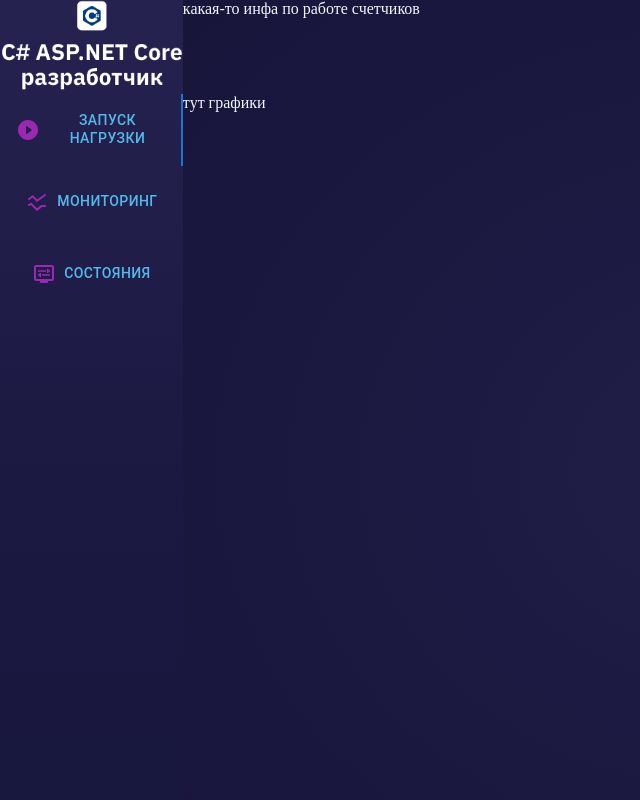
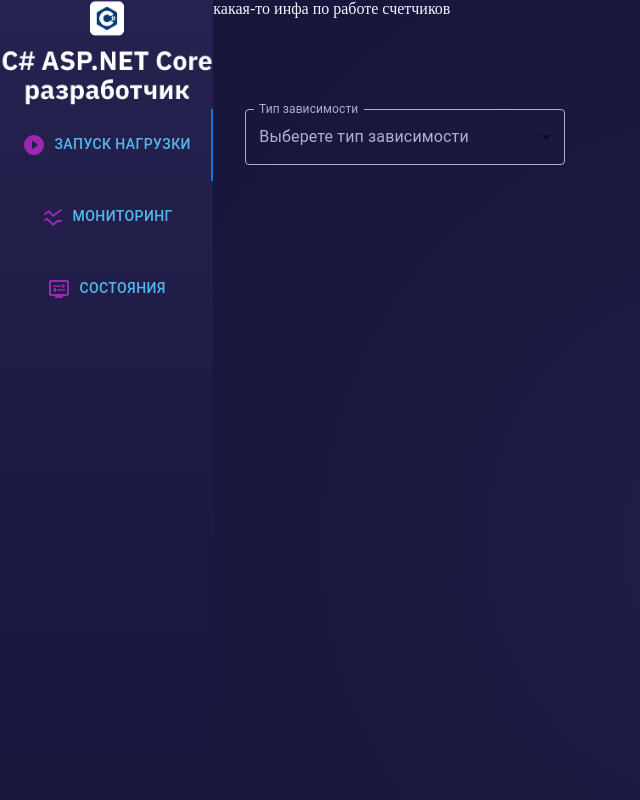
Before and after one commit to Mikhuil-Kop/AspNetGroupUserFunctionality, a React app in the folder frontend/: page / in a window 1280 px wide. Shown: the top 800 px of the page, without its empty margins (0-640 px from the left). Built offline with nearby package versions, Linux system fonts and the light colour scheme.

Commit message:
добавлена форма выбора графика и глобальный стейт выбранного графика через redux

```diff
--- a/frontend/src/Components/App/App.css
+++ b/frontend/src/Components/App/App.css
@@ -7,7 +7,7 @@
 
 .app{
     display: grid;
-    grid-template-columns: 1fr 6fr;
+    grid-template-columns: 1fr 5fr;
     width: 100vw;
     height: 100vh;
 }
--- a/frontend/src/Components/App/App.tsx
+++ b/frontend/src/Components/App/App.tsx
@@ -1,5 +1,6 @@
 import './App.css'
 import Navigation from "../Navigation/Navigation";
+import PlotArea from "../PlotArea/PlotArea"
 
 const logo = require('../../Images/logo.png')
 
@@ -22,7 +23,7 @@
                 </div>
 
                 <div className="plot__area">
-                    тут графики
+                    <PlotArea />
                 </div>
             </div>
 
--- /dev/null
+++ b/frontend/src/Components/PlotArea/PlotArea.css
@@ -0,0 +1,9 @@
+.wrapper{
+    display: grid;
+    grid-template-rows: 1fr 6fr;
+}
+
+.select__holder{
+    width: 30%;
+    padding-left: 3%;
+}
--- /dev/null
+++ b/frontend/src/Components/PlotArea/PlotArea.tsx
@@ -0,0 +1,89 @@
+import { FormControl, InputLabel, MenuItem, Select } from "@mui/material"
+import "./PlotArea.css"
+import React, { useEffect, useState } from "react";
+import { useAppDispatch, useAppSelector } from "../..";
+import { plotTypeActions } from "../../Redux/plotType/plotTypeActions";
+import { plotTypes } from "../../Redux/plotType/plotTypeConstants";
+
+const textColor = process.env.REACT_APP_SELECT_PLOT_SWITCH_COLOR === undefined
+        ? '#B1AFCD'
+        : `#${process.env.REACT_APP_SELECT_PLOT_SWITCH_COLOR}`;
+
+const defaultSx = {
+    color: textColor,
+    "&.MuiOutlinedInput-root": {
+        "& fieldset": {
+          borderColor: textColor,
+        },
+        "&:hover fieldset": {
+          borderColor: "#53B9EA"
+        },
+      }
+};
+
+// ToDo: поменять, когда определимся с типами графиков
+const plotValue_plotName = new Map([
+    [0, plotTypes.choose],
+    [1, plotTypes.f],
+    [2, plotTypes.g],
+    [3, plotTypes.h]
+]);
+
+const PlotArea = () => {
+    const [dependancy, setDependancy] = useState<number>(0);
+
+    const dispatch = useAppDispatch();
+    let plotType = useAppSelector(state => state.plotType);
+
+    const changePlotType = () => {
+        dispatch({
+            type: plotTypeActions.CHANGE,
+            payload: {
+                newPlotType: plotValue_plotName.get(dependancy)
+            }
+        });
+    }
+
+    const handleChange = (value: number) => {
+        setDependancy(value);
+    }
+
+    // Т.к. useState асинхронный, этот хук нужен, чтобы глобальный
+    // стейт устанавливался точно после срабатывания setDependancy()
+    useEffect(() => {
+        changePlotType();
+    }, [dependancy]);
+
+
+    return (
+        <div className="wrapper">
+            <div className="select__holder">
+            <FormControl fullWidth>
+                <InputLabel
+                    id="demo-simple-select-label"
+                    sx={defaultSx}
+                >
+                    Тип зависимости
+                </InputLabel>
+                <Select
+                    value={dependancy}
+                    label="Тип зависимости"
+                    sx={defaultSx}
+                    onChange={(event) => { handleChange(event.target.value as number); }}
+                >
+                    <MenuItem value={0}>Выберете тип зависимости</MenuItem>
+                    <MenuItem value={1}>f(x)</MenuItem>
+                    <MenuItem value={2}>g(x)</MenuItem>
+                    <MenuItem value={3}>h(x)</MenuItem>
+                </Select>
+            </FormControl>
+            </div>
+
+            <div className="plot__holder">
+
+            </div>
+        </div>
+    );
+}
+
+export default PlotArea;
--- /dev/null
+++ b/frontend/src/Redux/plotType/plotTypeActions.ts
@@ -0,0 +1,3 @@
+export const plotTypeActions = {
+    CHANGE: 'CHANGE'
+};
--- /dev/null
+++ b/frontend/src/Redux/plotType/plotTypeConstants.ts
@@ -0,0 +1,7 @@
+// ToDo: реальные графики
+export const plotTypes = {
+    choose: 'Выберете тип зависимости',
+    f: "f(x)",
+    g: "g(x)",
+    h: "h(x)"
+}
--- /dev/null
+++ b/frontend/src/Redux/plotType/plotTypeReducer.ts
@@ -0,0 +1,31 @@
+import { plotTypeActions } from "./plotTypeActions"
+import { plotTypes } from "./plotTypeConstants"
+
+export type State = {
+    plotType: string
+}
+
+export type Action = {
+    type: string,
+    payload?: any
+}
+
+export const initState: State = {
+    plotType: plotTypes.choose
+};
+
+export default (state: State = initState, action: Action): any => {
+    switch (action.type){
+        case plotTypeActions.CHANGE:
+            if (!action.payload)
+                return { ...state};
+            else{
+                if (action.payload?.newPlotType)
+                    return { plotType: action.payload.newPlotType };
+                else
+                    return { ...state};
+            }
+        default:
+            return { ...state };
+    }
+}
--- a/frontend/src/index.tsx
+++ b/frontend/src/index.tsx
@@ -2,17 +2,29 @@
 import ReactDOM from 'react-dom/client';
 import reportWebVitals from './reportWebVitals';
 import App from './Components/App/App';
+import plotTypeReducer from './Redux/plotType/plotTypeReducer';
+import { Provider, useDispatch, useSelector } from 'react-redux';
+import { configureStore } from "@reduxjs/toolkit"
+
+
+export const storage = configureStore(
+  {
+    reducer: {
+      plotType: plotTypeReducer,
+    }
+  }
+);
+const state = storage.getState();
+export const useAppDispatch = useDispatch.withTypes<typeof storage.dispatch>();
+export const useAppSelector = useSelector.withTypes<typeof state>();
+
 
 const root = ReactDOM.createRoot(
   document.getElementById('root') as HTMLElement
 );
 root.render(
-  <React.StrictMode>
-    <App />
-  </React.StrictMode>
+  <Provider store={storage}>
+    <App/>
+  </Provider>
+
 );
-
-// If you want to start measuring performance in your app, pass a function
-// to log results (for example: reportWebVitals(console.log))
-// or send to an analytics endpoint. Learn more: https://bit.ly/CRA-vitals
-reportWebVitals();
```
